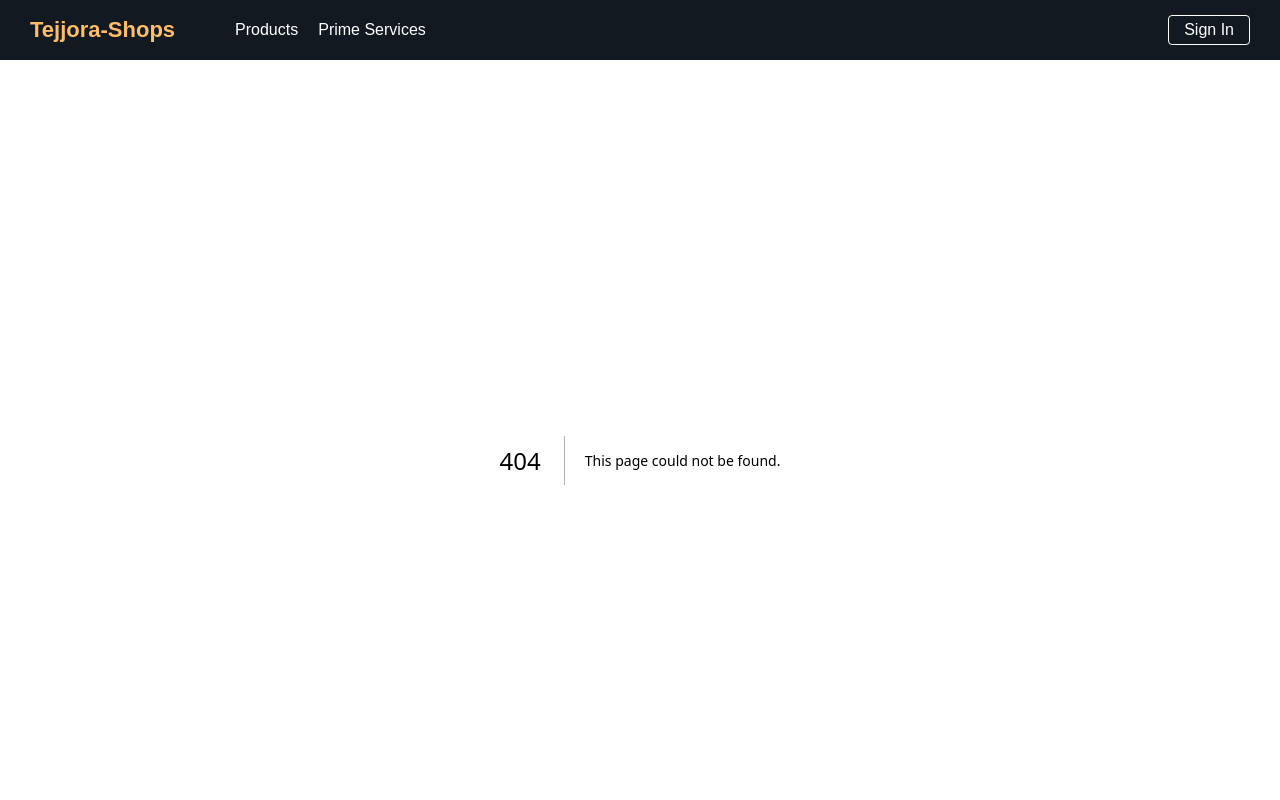
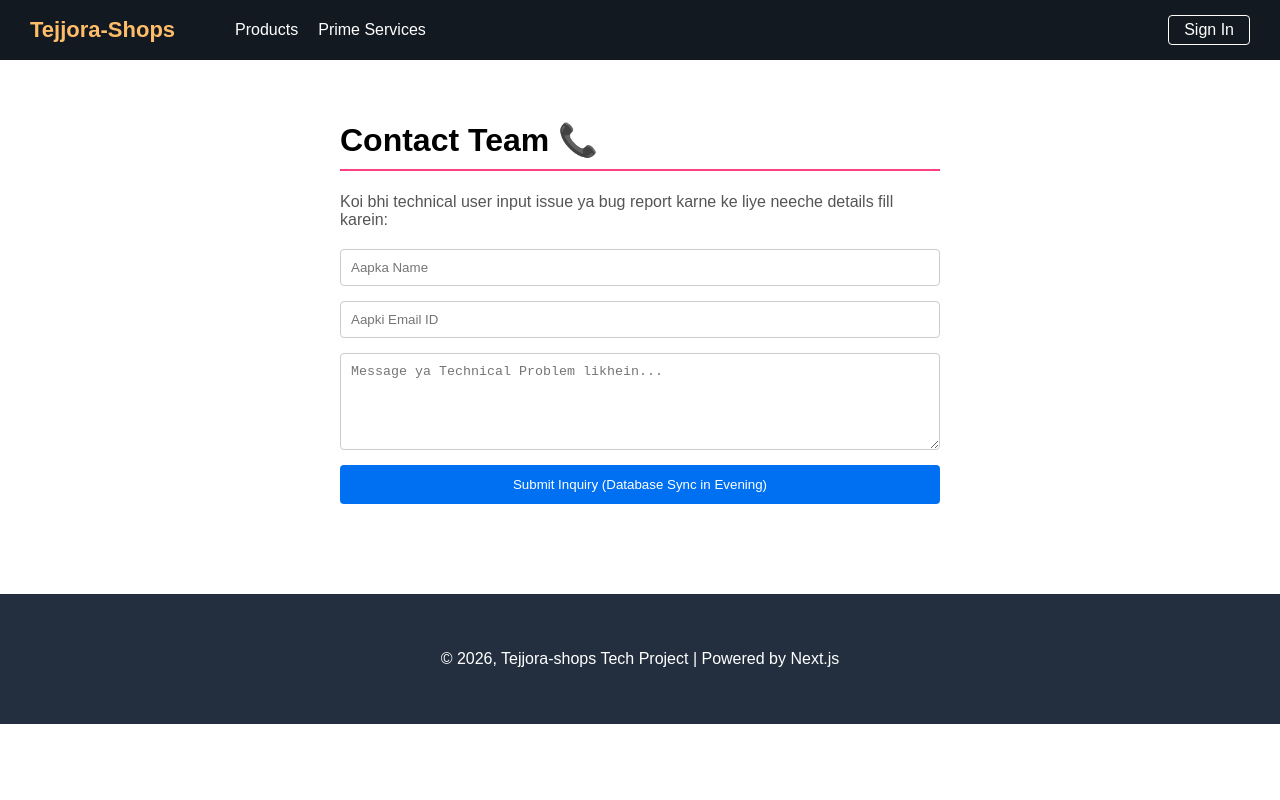
Before and after one commit to himanshudubey7778/Next.js-project, a Next.js app: page /contact in a window 1280 px wide. Before the commit this address had no page. Shown: the top 800 px of the page. Built offline with nearby package versions, Linux system fonts and the light colour scheme.

Commit message:
feat: design placeholder interfaces for help and contact structural pages

```diff
--- /dev/null
+++ b/app/contact/page.js
@@ -0,0 +1,75 @@
+// Contact and Support Inquiry Page
+export default function ContactPage() {
+  return (
+    <div
+      style={{
+        padding: "40px",
+        fontFamily: "sans-serif",
+        maxWidth: "600px",
+        margin: "0 auto",
+      }}
+    >
+      <h1 style={{ borderBottom: "2px solid #ff4081", paddingBottom: "10px" }}>
+        Contact Team 📞
+      </h1>
+      <p style={{ color: "#555" }}>
+        Koi bhi technical user input issue ya bug report karne ke liye neeche
+        details fill karein:
+      </p>
+
+      <form
+        style={{
+          display: "flex",
+          flexDirection: "column",
+          gap: "15px",
+          marginTop: "20px",
+        }}
+      >
+        <input
+          type="text"
+          placeholder="Aapka Name"
+          style={{
+            padding: "10px",
+            borderRadius: "4px",
+            border: "1px solid #ccc",
+          }}
+          required
+        />
+        <input
+          type="email"
+          placeholder="Aapki Email ID"
+          style={{
+            padding: "10px",
+            borderRadius: "4px",
+            border: "1px solid #ccc",
+          }}
+          required
+        />
+        <textarea
+          placeholder="Message ya Technical Problem likhein..."
+          rows="5"
+          style={{
+            padding: "10px",
+            borderRadius: "4px",
+            border: "1px solid #ccc",
+          }}
+          required
+        ></textarea>
+
+        <button
+          type="button"
+          style={{
+            padding: "12px",
+            background: "#0070f3",
+            color: "white",
+            border: "none",
+            borderRadius: "4px",
+            cursor: "not-allowed",
+          }}
+        >
+          Submit Inquiry (Database Sync in Evening)
+        </button>
+      </form>
+    </div>
+  );
+}
```
Also changed, not shown: app/help/page.js (added, +51 -0 lines).
